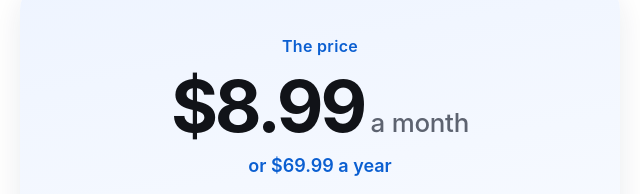
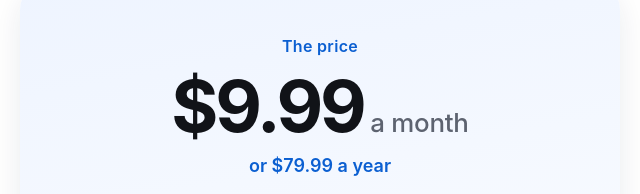
Before and after one commit to fatboyandchub/roomscanner-site, a plain HTML site: page index.html in a window 1280 px wide. Shown: the part 8348-8542 px from the top of the page, 320-960 px from the left. Drawn offline with Linux system fonts and the light colour scheme.

Commit message:
Price: $9.99 a month or $79.99 a year, first month free (Jay, 2026-11-19)
Co-Authored-By: Claude Opus 5.5 <noreply@anthropic.com>

```diff
--- a/index.html
+++ b/index.html
@@ -112,8 +112,8 @@
   <!-- The price lives here and nowhere else on the site. Change these two figures and the free-month line, and every page agrees. -->
   <div class="price rise">
     <div class="eyebrow">The price</div>
-    <div class="big">$8.99<small> a month</small></div>
-    <div class="or">or $69.99 a year</div>
+    <div class="big">$9.99<small> a month</small></div>
+    <div class="or">or $79.99 a year</div>
     <p>The first month is free. Apple handles the subscription: change or cancel it under Subscriptions in your Apple Account, any time.</p>
     <p>Every way to measure, the floor plan, 3D, wall views and the PDF, on your iPhone and iPad. Feet and inches or meters; a light look or a dark one.</p>
     <span class="btn soon">Coming soon to the App Store</span>
```
